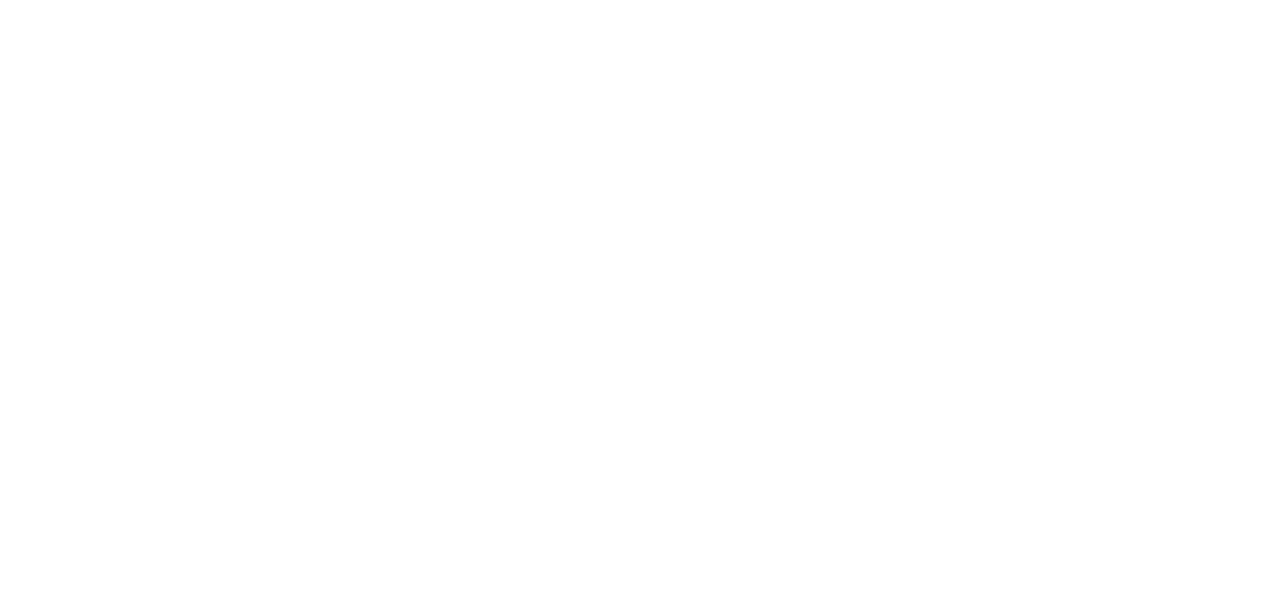
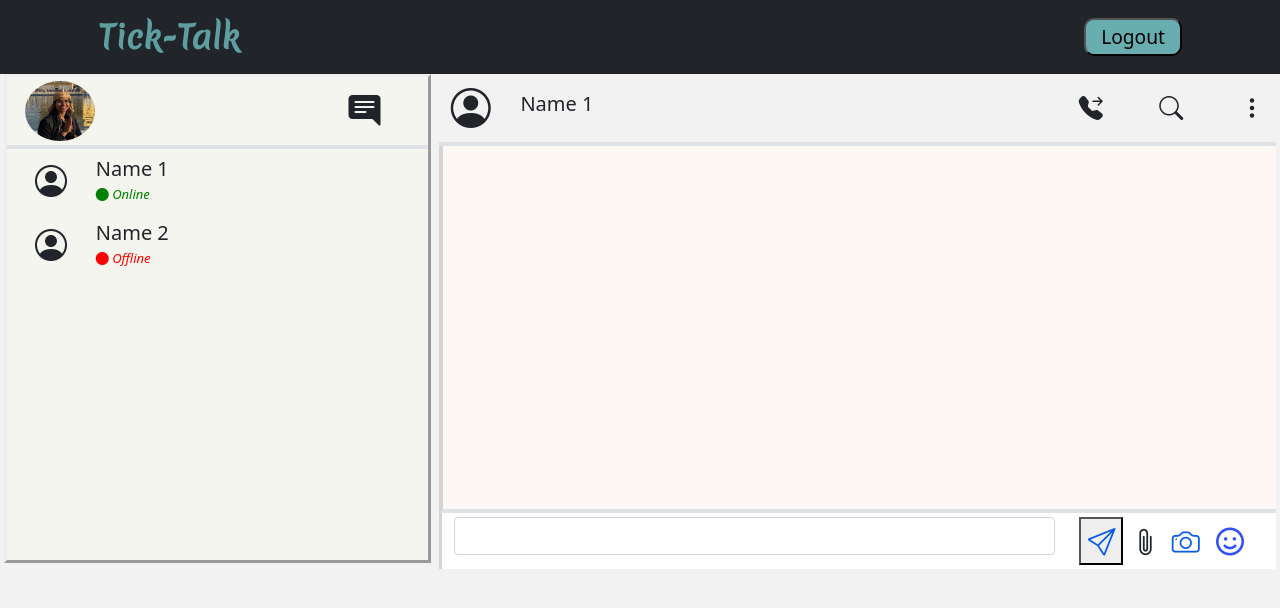
Before and after one commit to Komalone/chat-project, a website: page public/view/chatbox.html in a window 1280 px wide. Drawn offline with nearby package versions, Linux system fonts and the light colour scheme.

Commit message:
chatbox design

```diff
--- /dev/null
+++ b/public/view/chatbox.css
@@ -0,0 +1,56 @@
+body{
+    height: 100vh;
+    background-color:rgb(242 242 242);
+}
+.bttn{
+    border-radius: 10px;
+    padding: 3px 15px;
+    font-size: 1.2rem;
+    font-weight: 500;
+    background-color:rgb(104, 173, 176);
+}
+.bttn:hover{
+    background-color: rgb(69, 129, 130);
+}
+
+.navbar-toggler{
+    border: none;
+    display: none;
+}
+
+.contactbody{
+    height: 489px;
+    border: outset;
+    background-color:rgb(246 246 239 / 78%);
+}
+.contactbody img{
+    height: 60px;
+    width: 70px;
+    border-radius: 50%;
+}
+
+.list-group-item{
+    border: none;
+    background: none;
+}
+.list-group-item:hover{
+    background-color:rgb(187, 183, 175);
+}
+
+.messagebox{
+    height: 367px;
+    border-left: 3px solid rgb(212, 212, 212);
+    background-color: #fff7f4
+}
+.writepad{
+    background-color: #ffffff;
+    border-left: 3px solid rgb(212, 212, 212);
+}
+@media (max-width : 600px){
+    .bttn{
+        display: none;
+    }
+    .navbar-toggler{
+        display: block;
+    }
+}
--- a/public/view/chatbox.html
+++ b/public/view/chatbox.html
@@ -0,0 +1,121 @@
+<!DOCTYPE html>
+<html lang="en">
+<head>
+    <meta charset="UTF-8">
+    <meta name="viewport" content="width=device-width, initial-scale=1.0">
+    <title>Tick-Talk</title>
+    <link
+      href="https://cdn.jsdelivr.net/npm/bootstrap@5.0.2/dist/css/bootstrap.min.css"
+      rel="stylesheet"
+      integrity="sha384-EVSTQN3/azprG1Anm3QDgpJLIm9Nao0Yz1ztcQTwFspd3yD65VohhpuuCOmLASjC"
+      crossorigin="anonymous"
+    />
+    <script
+      src="https://cdn.jsdelivr.net/npm/bootstrap@5.0.2/dist/js/bootstrap.bundle.min.js"
+      integrity="sha384-MrcW6ZMFYlzcLA8Nl+NtUVF0sA7MsXsP1UyJoMp4YLEuNSfAP+JcXn/tWtIaxVXM"
+      crossorigin="anonymous"
+    ></script>
+    <link rel="stylesheet" href="https://cdnjs.cloudflare.com/ajax/libs/font-awesome/6.5.1/css/all.min.css"
+    integrity="sha512-DTOQO9RWCH3ppGqcWaEA1BIZOC6xxalwEsw9c2QQeAIftl+Vegovlnee1c9QX4TctnWMn13TZye+giMm8e2LwA=="
+    crossorigin="anonymous" referrerpolicy="no-referrer" />
+    <link rel="preconnect" href="https://fonts.googleapis.com">
+    <link rel="preconnect" href="https://fonts.gstatic.com" crossorigin>
+    <link href="https://fonts.googleapis.com/css2?family=Merienda&display=swap" rel="stylesheet">
+
+    <link rel="stylesheet" href="https://cdn.jsdelivr.net/npm/bootstrap-icons@1.11.1/font/bootstrap-icons.css"
+    integrity="sha384-4LISF5TTJX/fLmGSxO53rV4miRxdg84mZsxmO8Rx5jGtp/LbrixFETvWa5a6sESd" crossorigin="anonymous">
+    <link rel="stylesheet" href="./chatbox.css">
+</head>
+<body>
+    <nav class="navbar navbar-expand-lg navbar-dark bg-dark">
+      <div class="container d-flex">
+        <a class="navbar-brand px-3 fs-2" style="font-family: 'Merienda'; font-weight: 600; color: cadetblue;" href="#">Tick-Talk</a>
+        <div class="d-flex">
+             <a href="/register.html"><button class="bttn mx-3">Logout</button></a>
+        </div>
+        <div class="navbar-toggler fs-3 mx-3">
+            <a style="color: #439395;" href="/public/view/register.html"><i class="fa-solid fa-right-from-bracket"></i></a>
+        </div>
+      </div>
+      </nav>
+
+      <section>
+      <div class="container-fluid">
+        <div class="row fullbody">
+          <div class="col-lg-4 contactbody mx-1">
+
+            <div class="row border-4 border-bottom py-1">
+              <div class="col-3 d-flex justify-content-center">
+                <img src="../img/komal gurudwara.jpeg" alt="">
+              </div>
+              <div class="col-8 d-flex align-items-center justify-content-end">
+                <i class="bi bi-chat-right-text-fill fs-2"></i>
+              </div>
+            </div>
+
+            <div class="list-group">
+              <div class="list-group-item d-flex align-items-center py-2">
+                <div class="col-2 d-flex">
+                <i class="bi-person-circle text-center fs-2"></i>
+                </div>
+                <div class="col-8 list ">
+                <h5 style="margin: 0;">Name 1</h5>
+                <i class="bi bi-circle-fill " style="color: green; font-size: 13px;"> Online</i>
+                </div>
+              </div>
+              <div class="list-group-item d-flex align-items-center py-2">
+                <div class="col-2 d-flex">
+                <i class="bi-person-circle text-center fs-2"></i>
+                </div>
+                <div class="col-8 list ">
+                <h5 style="margin: 0cap;">Name 2</h5>
+                <i class="bi bi-circle-fill " style="color: red; font-size: 13px;"> Offline</i>
+                </div>
+              </div>
+            </div>
+
+          </div>
+
+          <div class="col chatbody mx-1">
+              <div class="row border-4 border-bottom py-1">
+                <div class="col-lg-1 d-flex">
+                  <i class="bi-person-circle text-center fs-1"></i>
+                </div>
+                <div class="col py-2 d-flex align-items-center">
+                  <h5 class="me-4">Name 1</h5>
+                </div>
+                <div class="col-3 d-flex align-items-center justify-content-between">
+                  <i class="bi bi-telephone-forward-fill fs-4"></i>
+                  <i class="bi bi-search fs-4"></i>
+                  <i class="bi bi-three-dots-vertical fs-4"></i>
+                </div>
+              </div>
+
+            <div class="row messagebox border-4 border-bottom py-2">
+              <div class="col-12"></div>
+            </div>
+
+            <div class="row writepad">
+              <div class="col-12 py-1">
+                <form method="post">
+                  <div class="row">
+                    <div class="col-lg-9">
+                      <input class="form-control" type="text" name="message" id="message">
+                    </div>
+                    <div class="col-lg-3">
+                    <button class="button1" type="submit"><i class="bi-send fs-3" style="color: #0659ea;"></i></button>
+                                <i class="bi bi-paperclip mx-1 fs-3"></i>
+                                <i class="bi bi-camera mx-1 fs-3" style="color: #0b5be5;"></i>
+                                <i class="fa-regular fa-face-smile mx-2 fs-3" style="color: #3253f5;"></i>
+                    </div>
+                  </div>
+                </form>
+              </div>
+            </div>
+          </div>
+
+        </div>
+      </div>
+      </section>
+</body>
+</html>
```
Also changed, not shown: public/view/register.html (+4 -4 lines), public/img/komal gurudwara.jpeg (added).
